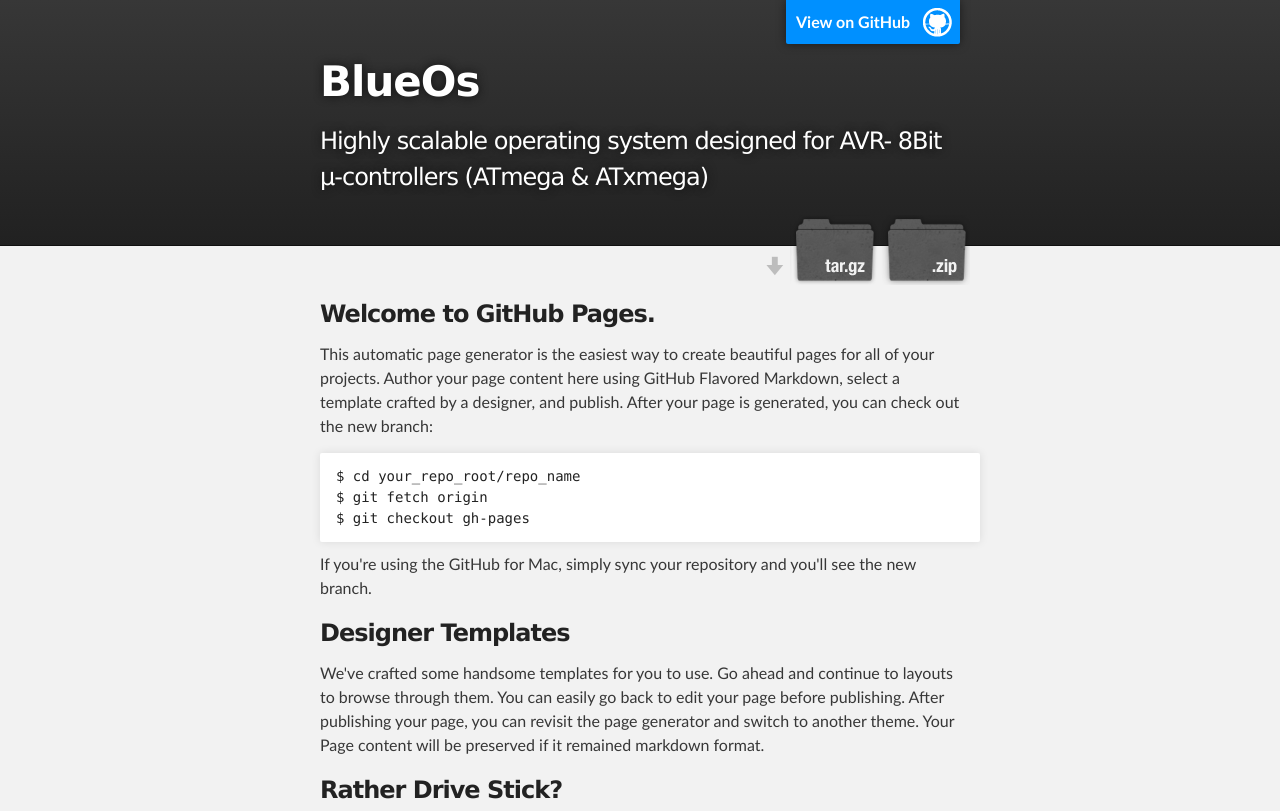
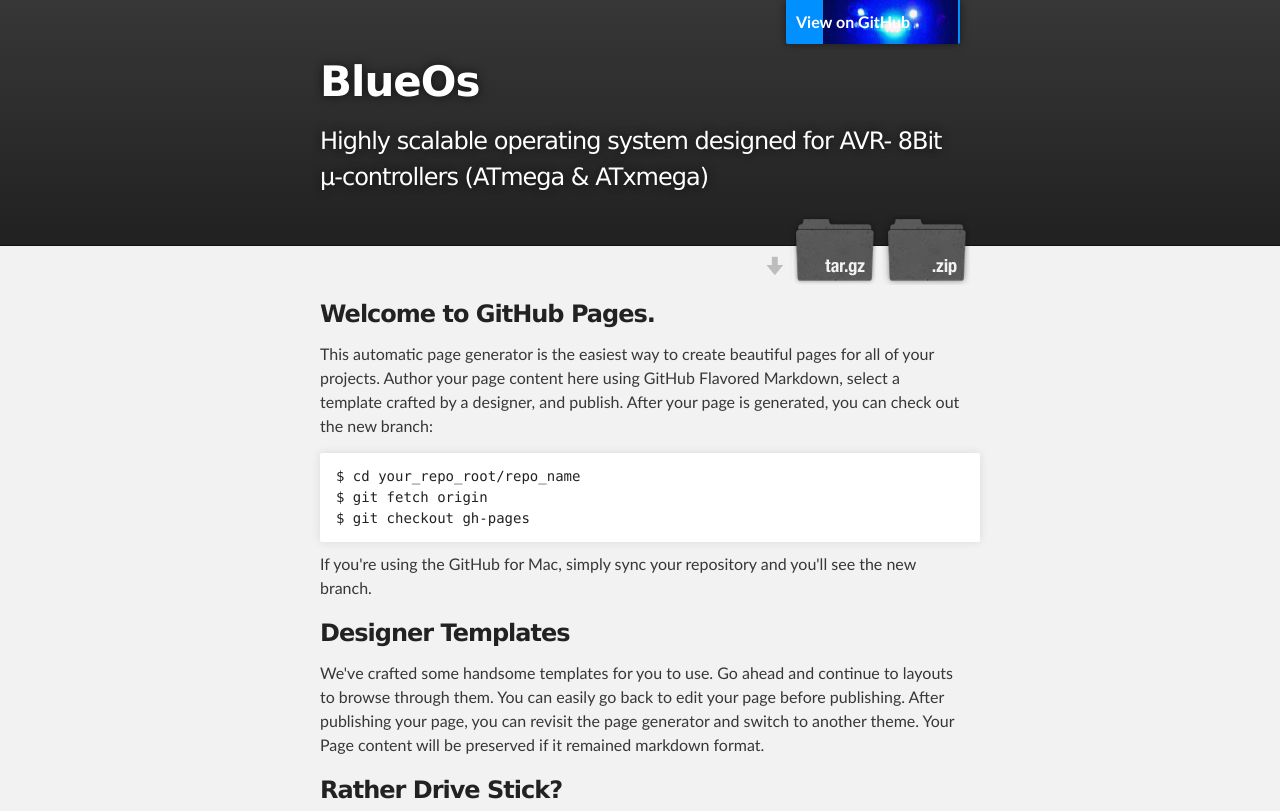
Before and after one commit to BlueOsDev/BlueOs, a plain HTML site: page index.html in a window 1280 px wide. Shown: the top 811 px of the page. Drawn offline with Linux system fonts and the light colour scheme.

Commit message:
Update stylesheets/stylesheet.css

```diff
--- a/stylesheets/stylesheet.css
+++ b/stylesheets/stylesheet.css
@@ -292,6 +292,21 @@
   border-bottom-right-radius: 2px;
 }
 
+#forkme_banner {
+  display: block;
+  position: absolute;
+  top:0;
+  right: 10px;
+  z-index: 10;
+  padding: 10px 50px 10px 10px;
+  color: #fff;
+  background: url('../images/logo2.png') #0090ff no-repeat 95% 50%;
+  font-weight: 700;
+  box-shadow: 0 0 10px rgba(0,0,0,.5);
+  border-bottom-left-radius: 2px;
+  border-bottom-right-radius: 2px;
+}
+
 #header_wrap {
   background: #212121;
   background: -moz-linear-gradient(top, #373737, #212121);
```
